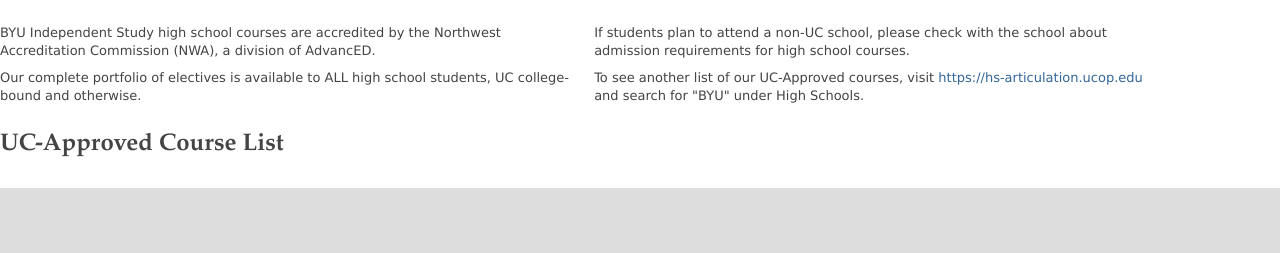
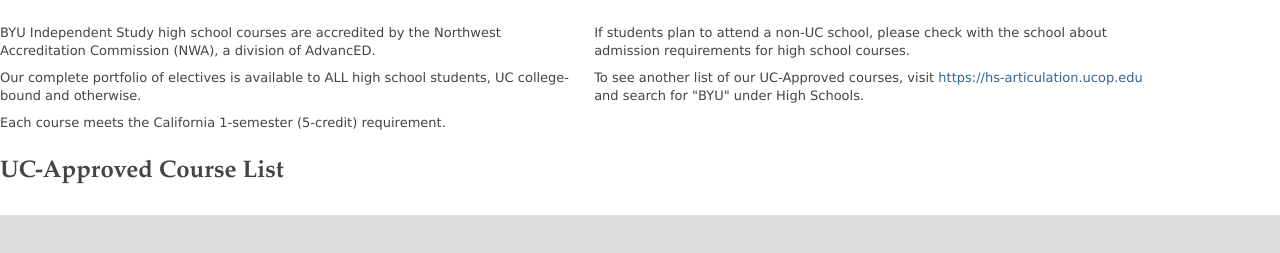
Before and after one commit to BYU-IS-Media/UC-Page, a plain HTML site: page index.html in a window 1280 px wide. Shown: the part 57-310 px from the top of the page. Drawn offline with Linux system fonts and the light colour scheme; no server answers.

Commit message:
add 1-semester 5-credit text

```diff
--- a/index.html
+++ b/index.html
@@ -16,6 +16,7 @@
 	<div class="twoCol">
 		<p>BYU Independent Study high school courses are accredited by the Northwest Accreditation Commission (NWA), a division of AdvancED.</p>
 		<p>Our complete portfolio of electives is available to ALL high school students, UC college-bound and otherwise.</p>
+		<p>Each course meets the California 1-semester (5-credit) requirement.</p>
 	</div>
 	<div class="twoCol">
 		<p>If students plan to attend a non-UC school, please check with the school about admission requirements for high school courses.</p>
```
